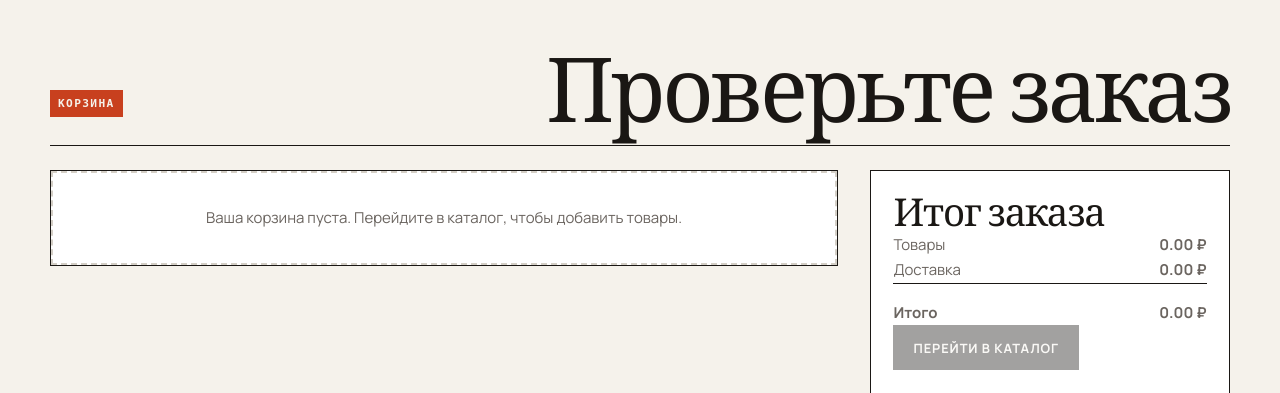
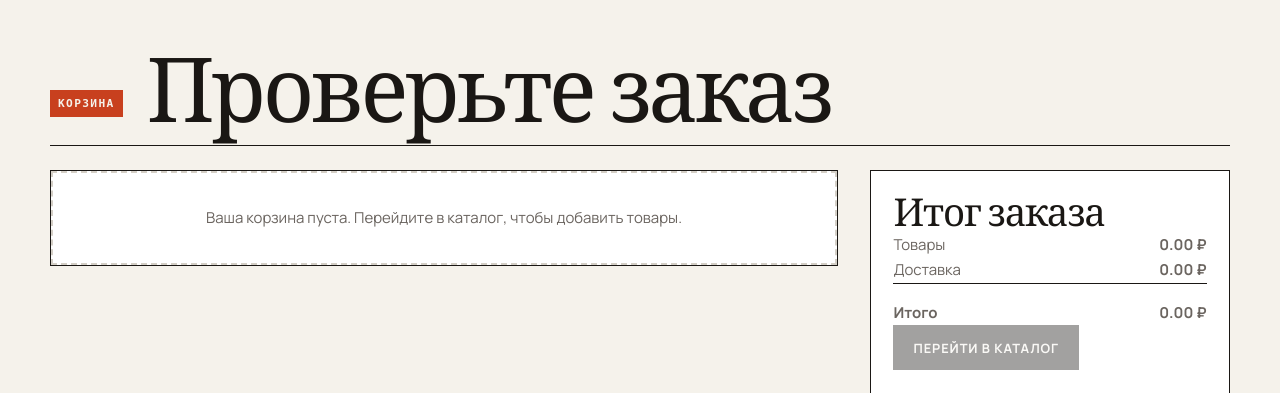
Before and after one commit to Davanok/music-shop, a Flask app: page /cart in a window 1280 px wide. Shown: the part 56-449 px from the top of the page. Run offline with Flask 3, Linux system fonts and the light colour scheme; parts of the project's set-up code (start-up, migrations or seed data) failed here and were passed over.

Commit message:
heading align to start

```diff
--- a/static/css/styles.css
+++ b/static/css/styles.css
@@ -263,7 +263,7 @@ button:disabled, .button.disabled { cursor: not-allowed; opacity: .4 }
 .section-heading {
     display: flex;
     align-items: end;
-    justify-content: space-between;
+    justify-content: start;
     gap: 1.5rem;
     margin-bottom: 1.5rem;
     padding-bottom: .75rem;
```
